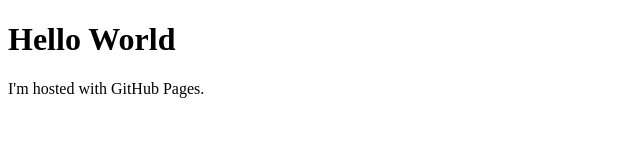
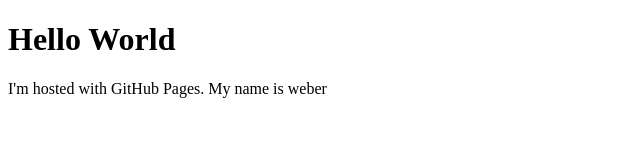
Before and after one commit to essentials-of-chemistry/essentials-of-chemistry, a plain HTML site: page index.html in a window 1280 px wide. Shown: the whole page, without its empty margins (0-640 px from the left). Drawn offline with Linux system fonts and the light colour scheme.

Commit message:
Testing index with my name

```diff
--- a/index.html
+++ b/index.html
@@ -2,6 +2,6 @@
 <html>
 <body>
 <h1>Hello World</h1>
-<p>I'm hosted with GitHub Pages.</p>
+<p>I'm hosted with GitHub Pages. My name is weber</p>
 </body>
 </html>
```
